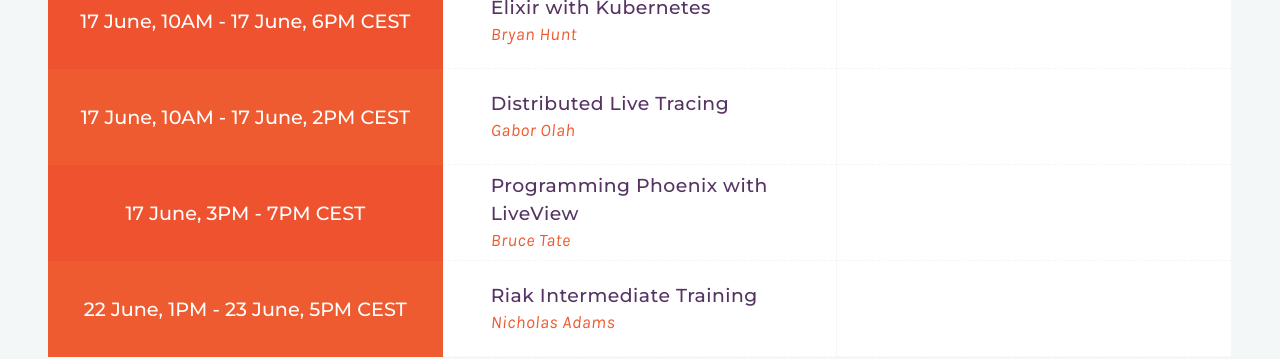
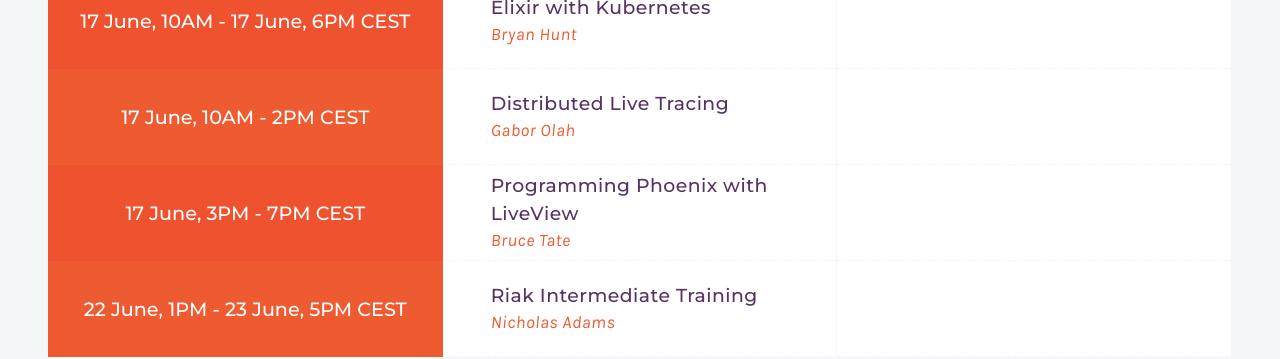
Before and after one commit to esl/virtual-elixirconf-eu-jekyll, a Jekyll site: the page built from index.html, in a window 1280 px wide and 900 px high, scrolled down 6346 px. Shown: the part 155-514 px from the top of the window. Built offline with Jekyll 4.4.1, drawn with Linux system fonts in a browser that asks for light colours; some web fonts are replaced.

Commit message:
Update from Forestry.io ewa.magiera@erlang-solutions.com updated _data/training.yml

```diff
--- a/_data/training.yml
+++ b/_data/training.yml
@@ -60,7 +60,7 @@
   training_2_url: ''
   training_2_instructor: ''
 - from: 17 June, 10AM
-  to: 17 June, 2PM CEST
+  to: 2PM CEST
   type: ''
   training_1: Distributed Live Tracing
   training_1_url: distributed-live-tracing
```
